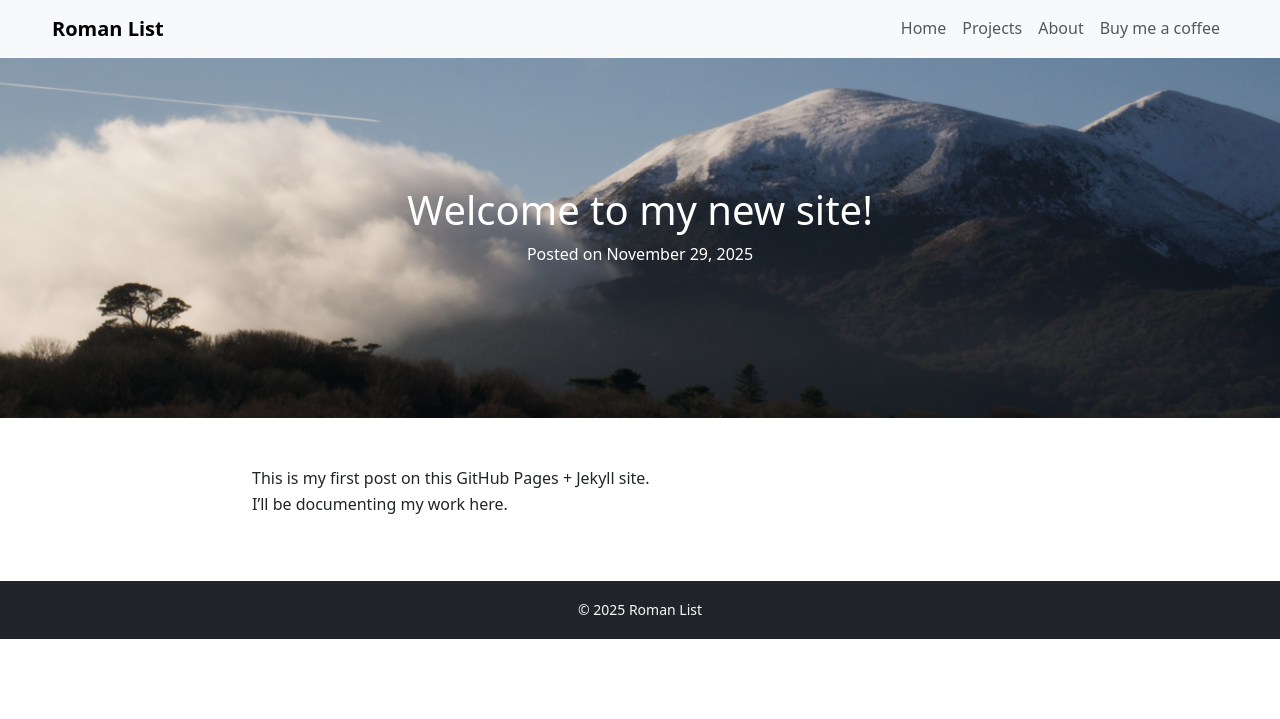
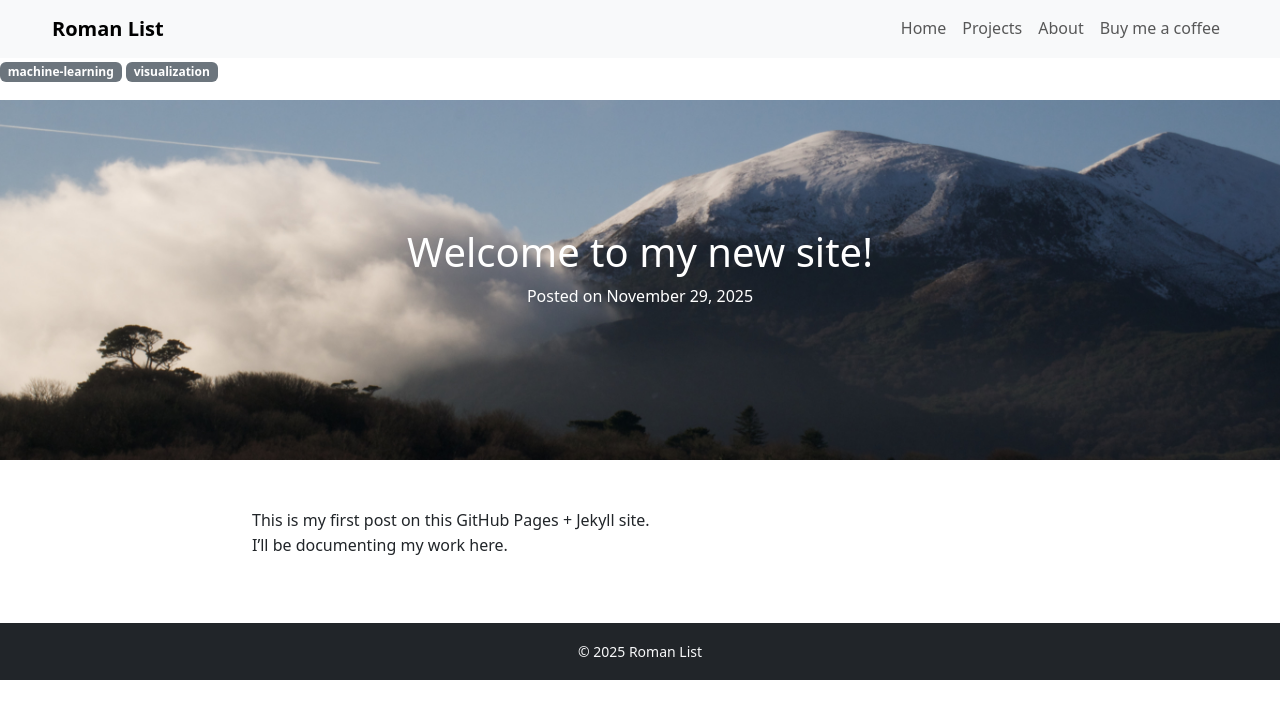
Before and after one commit to wolfromanlist/wolfromanlist.github.io, a Jekyll site: the page built from _posts/2025-11-29-first-post.md, in a window 1280 px wide. Shown: the top 719 px of the page. Built offline with Jekyll 4.4.1, drawn with Linux system fonts in a browser that asks for light colours.

Commit message:
change design

```diff
--- a/_layouts/post.html
+++ b/_layouts/post.html
@@ -1,7 +1,11 @@
 ---
 layout: default
-tags: [machine-learning, visualization]
 ---
+<p class="tags">
+  {% for tag in page.tags %}
+    <a href="{{ '/tag/' | append: tag | relative_url }}" class="badge bg-secondary text-decoration-none">{{ tag }}</a>
+  {% endfor %}
+</p>
 
 <header class="masthead" style="background-image: url('{{ page.header_image | default: "/assets/images/hero.jpg" | relative_url }}'); height: 40vh; background-size: cover; background-position: center;">
   <div class="container position-relative">
```
